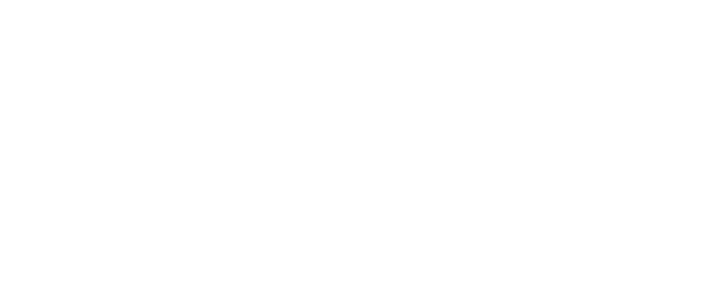
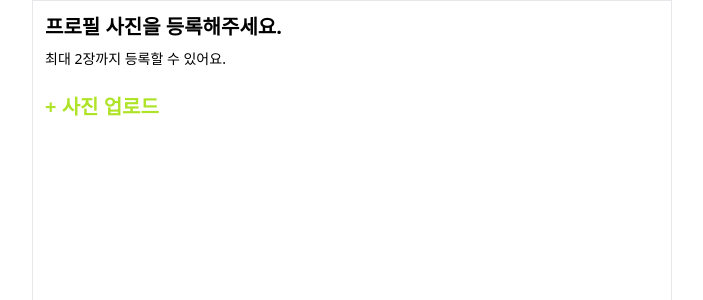
Before and after one commit to prgrms-fe-devcourse/NFE1_2_FitPlace, a React (Vite) app: page /profile/edit/nickname in a window 1280 px wide. Before the commit this address had no page. Shown: the top 300 px of the page, without its empty margins (288-991 px from the left). Built offline with nearby package versions, Linux system fonts and the light colour scheme.

Commit message:
feat:닉네임 수정 페이지 구조

```diff
--- a/src/App.tsx
+++ b/src/App.tsx
@@ -7,6 +7,7 @@ import Ranking_page from "./pages/Ranking_page";
 import Location from "./pages/LocationSetting";
 import ProfileTemplate from "./pages/profile/ProfileTemplate";
 import ProfileEdit from "./pages/profile/ProfileEdit";
+import ProfileNickname from "./pages/profile/ProfileNickname";
 
 const App = () => {
   return (
@@ -17,6 +18,7 @@ const App = () => {
         <Route path="/register" element={<Register />} />
         <Route path="/profile" element={<ProfileTemplate />} />
         <Route path="/profile/edit" element={<ProfileEdit />} />
+        <Route path="/profile/edit/nickname" element={<ProfileNickname />} />
         <Route path="/ranking" element={<Ranking_page />} />
         <Route path="/map" element={<Location />} />
       </Routes>
--- /dev/null
+++ b/src/pages/profile/ProfileNickname.tsx
@@ -0,0 +1,31 @@
+
+const ProfileNickname = () => {
+  return (
+    <div className="w-140 min-h-screen bg-white p-3 border flex flex-col justify-start">
+      {/* 상단 안내문구 */}
+      <div className="edit__head-top">
+        <p className="font-bold text-xl">프로필 사진을 등록해주세요.</p>
+        <p className="font-normal text-sm mt-2">최대 2장까지 등록할 수 있어요.</p>
+      </div>
+
+      {/* 하단 입력 영역 */}
+      <div className="edit__head-btm mt-6">
+        <ul>
+          <li>
+            <label htmlFor="imgUploadInput" className="cursor-pointer">
+              <p className="text-greenColor font-bold text-xl">+ 사진 업로드</p>
+            </label>
+            <input
+              type="file"
+              name=""
+              id="imgUploadInput"
+              className="hidden"
+            />
+          </li>
+        </ul>
+      </div>
+    </div>
+  );
+};
+
+export default ProfileNickname;
--- a/tailwind.config.js
+++ b/tailwind.config.js
@@ -15,6 +15,7 @@ export default {
         primary: {
           DEFAULT: "#2bca43",
         },
+        'greenColor': '#AFE327',
         'placeholder': '#656565',
         // 'containerColor': '#f6f6f6',
         'profileBorder': '#e8e8e8'
```
